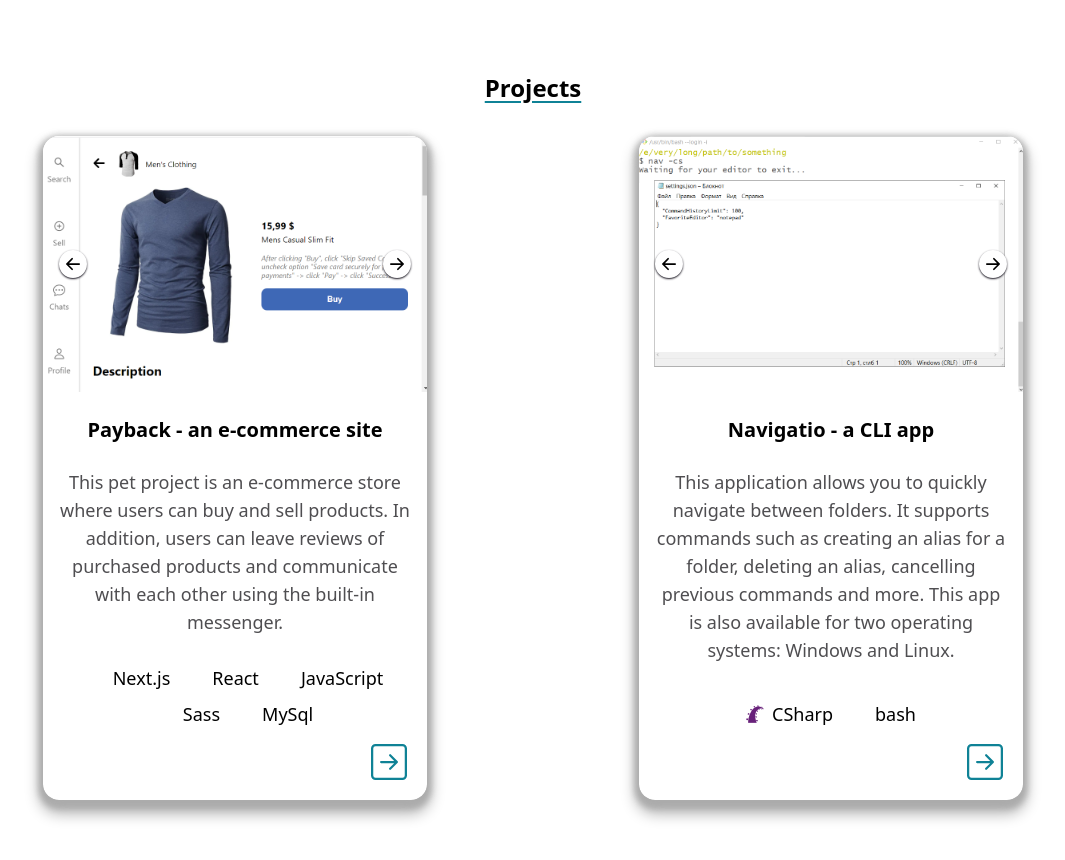
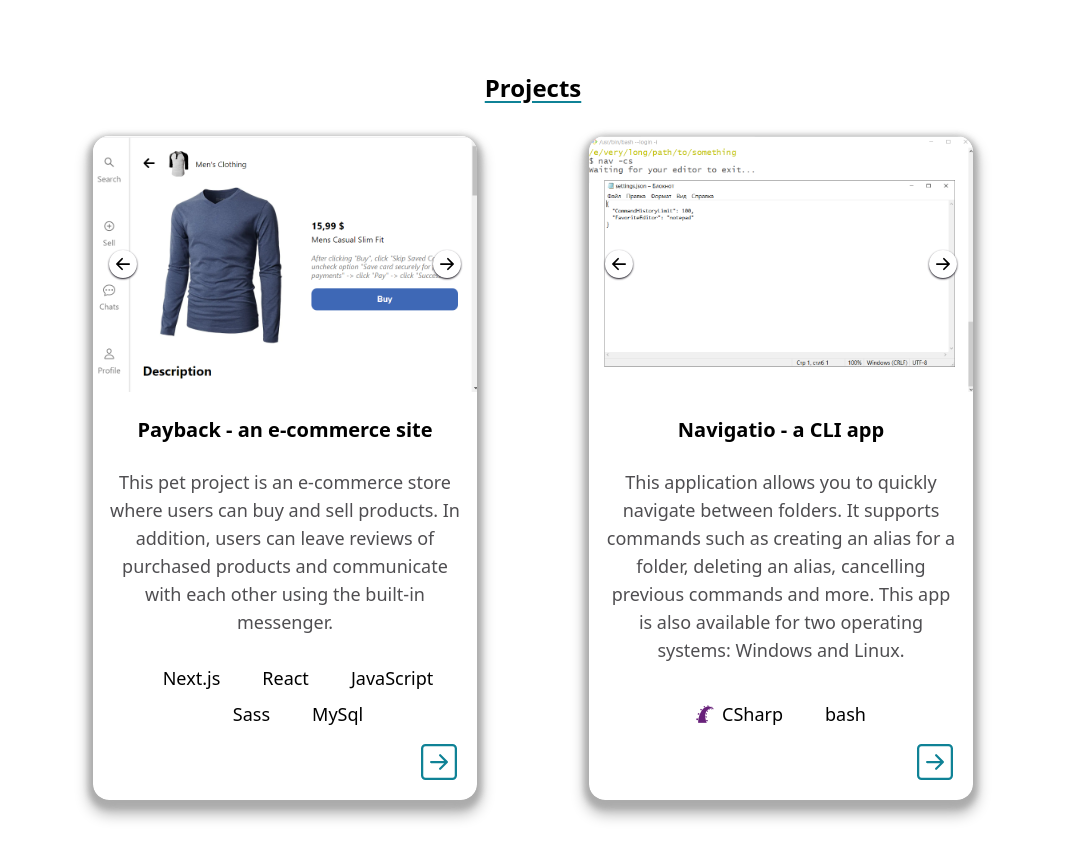
Before and after one commit to VladBrok/personal-site, a React (Vite) app: page / in a window 1280 px wide. Shown: the part 760-1620 px from the top of the page, without its empty margins (107-1172 px from the left). Built offline with nearby package versions, Linux system fonts and the light colour scheme.

Commit message:
Use flex instead of grid for projects

```diff
--- a/src/components/App.jsx
+++ b/src/components/App.jsx
@@ -98,7 +98,7 @@ export default function App() {
 
         <Section className="text-center" name="projects">
           <h2 className="text-min-xl header my-8 font-semibold">Projects</h2>
-          <div className="grid auto-rows-fr gap-10 lg:grid-cols-2 2xl:grid-cols-3">
+          <div className="flex flex-wrap justify-center gap-16 sm:gap-20 lg:gap-28">
             {projects}
           </div>
         </Section>
--- a/src/components/Project.jsx
+++ b/src/components/Project.jsx
@@ -28,7 +28,7 @@ export default function Project({
 
   return (
     <>
-      <div className="m-auto h-full max-w-[24rem] [perspective:1000px]">
+      <div className="max-w-[24rem] [perspective:1000px]">
         <div
           className={`${rotation} shadow-around relative flex h-full w-full flex-col items-center rounded-2xl shadow-lightgray [transition:transform_1s] [transform-style:preserve-3d] dark:shadow-gray`}
         >
```
